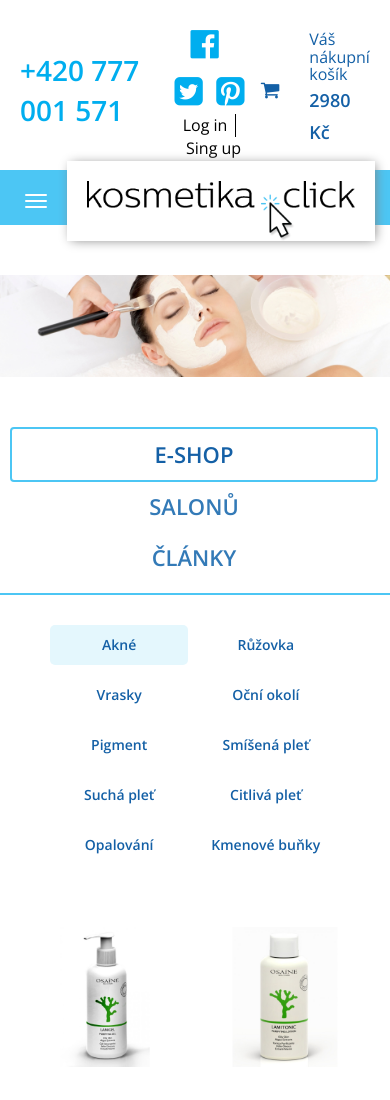
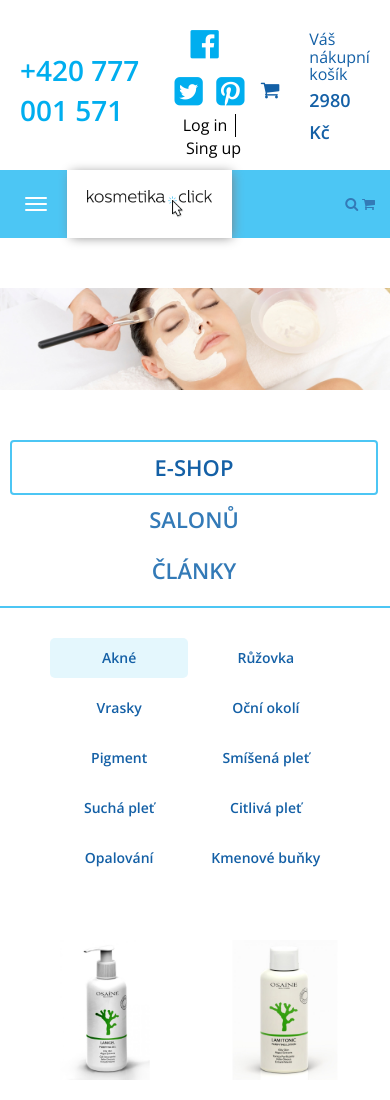
Before and after one commit to OleksandrNazarenko112/kosmetika_click, a plain HTML site: page index.html in a window 390 px wide. Shown: the top 1100 px of the page. Drawn offline with nearby package versions, Linux system fonts and the light colour scheme.

Commit message:
mobile header

```diff
--- a/index.html
+++ b/index.html
@@ -48,24 +48,17 @@
          <div class="container">
          <div class="row">
             <div class="navbar navbar-inverse">
-               <div class="navbar-header col-lg-4">
+               <div class="navbar-header col-lg-4 col-sm-12 col-sx-12">
                   <button class="navbar-toggle" data-target=".navbar-collapse" data-toggle="collapse" type="button"><span class="icon-bar"></span> <span class="icon-bar"></span> <span class="icon-bar"></span></button>
                   <div class="logo">
                      <a class="navbar-brand" href="index.html"><img alt="logo" src="images/logo.png"></a>
                   </div>
-                  <div class="col-sm-7 col-xs-9 header-search-input hide">
-                     <form action="#" method="post">
-                        <div class="input-group">
-                           <span class="input-group-btn"><button class="btn btn-default sidebar-search-btn" type="button"><span class="input-group-btn"><span class="input-group-btn"><img alt="" src="images/magnifier.png"></span></span></button></span> <input class="form-control sidebar-search-input" name="Search" placeholder="Vyhledávání" type="search">
-                        </div>
-                        <!-- /input-group -->
-                     </form>
-                  </div>
+
                   <!-- /.col-lg-12 -->
                   <div class="header-mobile-nav">
                      <ul>
-                        <li class="search-input-show"><a href="#" ><img alt="search" src="images/search-mobile-icon.png"></a></li>
-                        <li><a href="#"><img alt="shoping-cart" src="images/shoping-cart-mobile-icon.png"></a></li>
+                        <li class="search-input-show"><a href="#" ><i class="fa fa-search" aria-hidden="true"></i></a></li>
+                        <li><a href="#"><i class="fa fa-shopping-cart" aria-hidden="true"></i></a></li>
                      </ul>
                   </div>
                </div>
--- a/scripts/custom-scripts.js
+++ b/scripts/custom-scripts.js
@@ -1,15 +1,5 @@
 $(document).ready(function() {
-//mobile footer and header
-$('.search-input-show').on('click', function(){
-
-	$('.logo').addClass('hide');
-	$('.header-search-input').removeClass('hide');
-	$('.navbar-inverse .navbar-toggle').css('margin-right', '0');
-	$('.search-input-show').addClass('hide');
-	$('.header-mobile-nav img').css('margin-left', '0');
-	$('.navbar-header .sidebar-search-input').focus();
-
-});
+//mobile footer
    $(window).resize(function(){
         if ($(window).width() > 1200){
         	$('.logo').removeClass('hide');
--- a/styles/osaine-styles.css
+++ b/styles/osaine-styles.css
@@ -244,6 +244,7 @@ box-shadow: 2px 1px 11px -2px rgba(128,128,128,1);
 	top: -9px;
 }
 .logo a img {
+	width: 100%;
 	max-width: 100%;
 }
 .logo a {
@@ -2283,6 +2284,39 @@ box-shadow: inset -1px 6px 10px -2px rgba(168,168,168,1);
 	}
 }
 @media (max-width: 1200px) {
+	/*-- header --*/
+		.navbar {
+			min-height: auto;
+		}
+		.navbar-brand {
+			float: left;
+		}
+		.navbar-toggle {
+			margin: 0;
+		}
+		.header-mobile-nav {
+    margin-top: 0;
+    float: none;
+    width: 100%;
+    display: flex;
+    justify-content: flex-end;
+}
+		.navbar-header {
+			    display: flex;
+    align-items: center;
+		}
+	.logo {
+		position: static;
+	}
+	.logo a {
+		position: static;
+		    height: auto;
+	}
+	.logo a img {
+
+	}
+
+	/*--END: header-*/
 	.footer .social-icons {
 		overflow: auto;
 		float: none;
@@ -2298,6 +2332,9 @@ box-shadow: inset -1px 6px 10px -2px rgba(168,168,168,1);
 	width: 150px;
 	font-size: 16px;
 }
+	.nav.home-page-navigation > li > a {
+	padding:10px 40px;
+}
 	/*-- END: main page (index)-*/
 }
 @media (max-width: 1024px) {
@@ -2319,9 +2356,7 @@ box-shadow: inset -1px 6px 10px -2px rgba(168,168,168,1);
 	.recommend {
 		display: none;
 	}
-	.nav.home-page-navigation > li > a {
-	padding:10px 40px;
-}
+
 }
 
 @media (max-width: 991px) {
@@ -2631,16 +2666,8 @@ box-shadow: inset -1px 6px 10px -2px rgba(168,168,168,1);
 	.carousel-indicators {
 		bottom: -73px;
 	}
-}
-
-@media (max-width: 425px) {
-	/*-- main page (index)-*/
-
-.category-list-container ul li a {
-	width: 138px;
-	font-size: 14px;
-}
-.nav-tabs.home-page-navigation {
+		/*--main page(index)-*/
+	.nav-tabs.home-page-navigation {
 	padding: 10px;
 }
 .nav-tabs.home-page-navigation > li{
@@ -2655,6 +2682,17 @@ box-shadow: inset -1px 6px 10px -2px rgba(168,168,168,1);
 .nav.home-page-navigation > li.active > a:hover
 .nav-tabs.home-page-navigation > li > a {
 	margin-right: 0;
+}
+	/*-- END: main page(index)-*/
+}
+
+@media (max-width: 425px) {
+	/*-- main page (index)-*/
+
+.category-list-container ul li a {
+	width: 138px;
+	font-size: 14px;
+}
 }
 	/*-- END: main page(index)-*/
 
```
